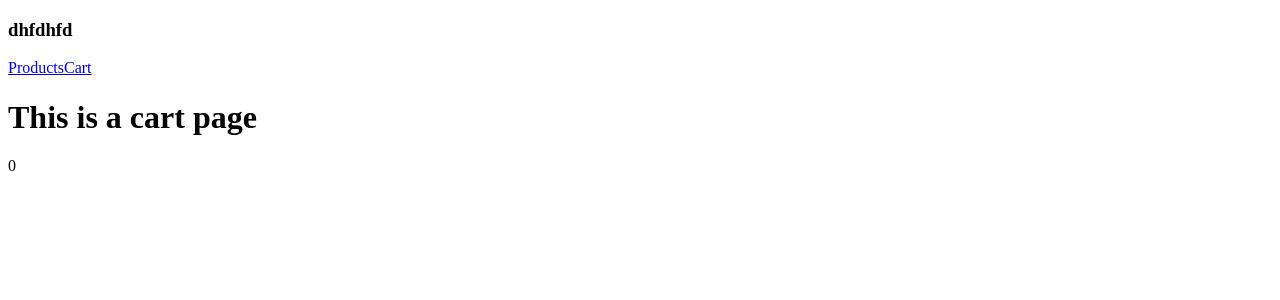
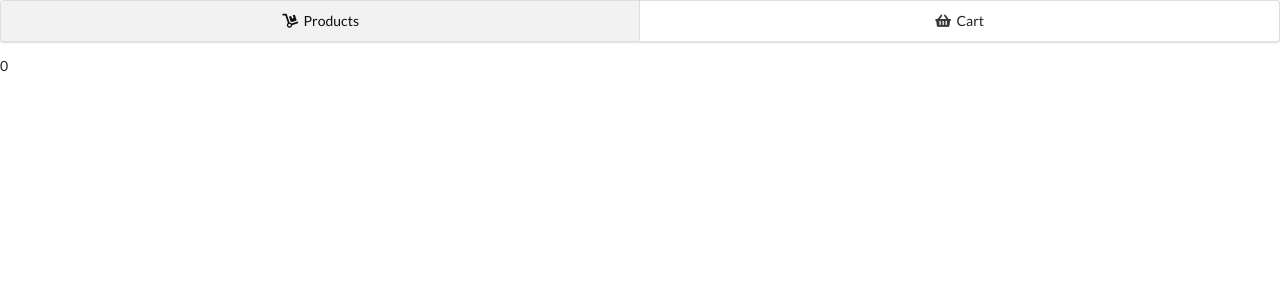
Before and after one commit to CanberkTemiz/shopping-app-aldi, a Vue app: page /cart in a window 1280 px wide. Shown: the top 300 px of the page. Built offline with nearby package versions, Linux system fonts and the light colour scheme.

Commit message:
adding styling into products page

```diff
--- a/index.html
+++ b/index.html
@@ -3,6 +3,7 @@
   <head>
     <meta charset="UTF-8">
     <link rel="icon" href="/favicon.ico">
+    <link rel="stylesheet" href="https://cdnjs.cloudflare.com/ajax/libs/semantic-ui/2.4.1/semantic.min.css"/>
     <meta name="viewport" content="width=device-width, initial-scale=1.0">
     <title>Vite App</title>
   </head>
--- a/src/App.vue
+++ b/src/App.vue
@@ -1,17 +1,27 @@
-<script setup>
-import { RouterLink, RouterView } from 'vue-router'
-</script>
-
 <template>
   <header>
-    <div class="wrapper">
-      <h3>dhfdhfd</h3>
-      <nav>
-        <RouterLink to="/products">Products</RouterLink>
-        <RouterLink to="/cart">Cart</RouterLink>
-      </nav>
+    <div class="ui fluid two item menu">
+      <RouterLink class="item active" to="/products">
+        <i class="dolly icon"></i>
+        Products
+      </RouterLink>
+      <RouterLink class="item" to="/cart">
+        <i class="shopping basket icon"></i>
+        Cart
+      </RouterLink>
     </div>
   </header>
 
   <RouterView />
 </template>
+
+<script setup>
+import { RouterLink, RouterView } from 'vue-router'
+import { onMounted, ref } from 'vue';
+
+const isActiveTab = ref(true);
+
+onMounted(() => {
+  isActiveTab.value = !isActiveTab.value
+})
+</script>
--- a/src/components/ProductList.vue
+++ b/src/components/ProductList.vue
@@ -1,9 +1,8 @@
 <template>
-    <div class="product-list">
+    <div class="ui cards">
         <ProductItem v-for="product in products" :key="product.id" :product="product" />
     </div>
 </template>
-
 <script setup>
 import ProductItem from './ProductItem.vue'
 import { computed } from 'vue'
@@ -15,8 +14,8 @@ const products = computed(() => cartStore.products);
 </script>
 
 <style scoped>
-.product-list {
-    display: grid;
-    grid-template-columns: auto auto auto;
+.ui.cards {
+    margin: 10px;
+    justify-content: center;
 }
 </style>
--- a/src/views/CartView.vue
+++ b/src/views/CartView.vue
@@ -1,6 +1,5 @@
 <template>
   <div class="cart">
-    <h1>This is a cart page</h1>
     <ul>
       <li v-for="(item, index) in cartItems" :key="index">
         {{ `Product: ${item.name} x ${item.quantity}` }}
--- a/src/views/ProductView.vue
+++ b/src/views/ProductView.vue
@@ -1,5 +1,4 @@
 <template>
-    <h1>Products Page</h1>
     <ProductList />
 </template>
 
```
